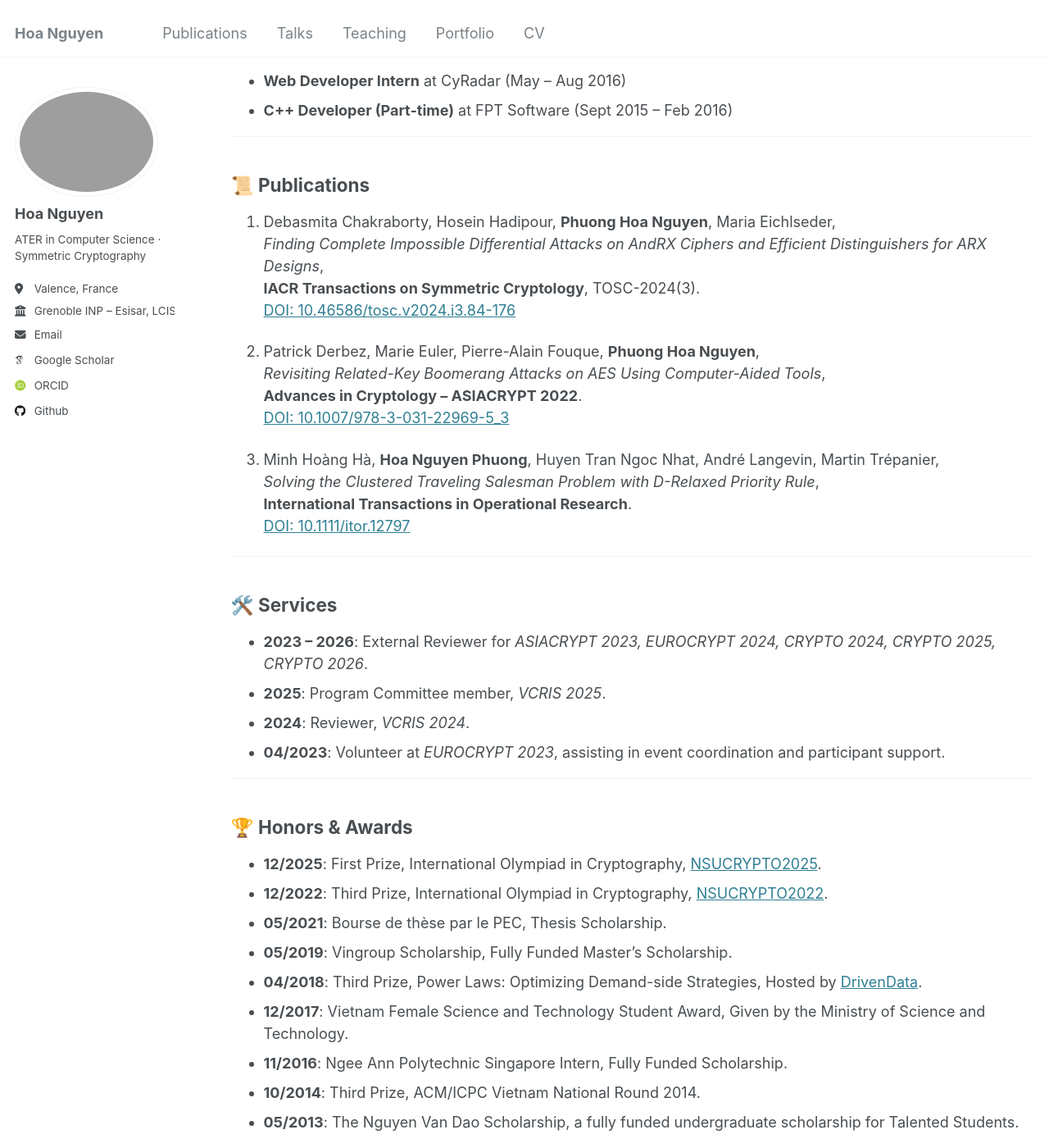
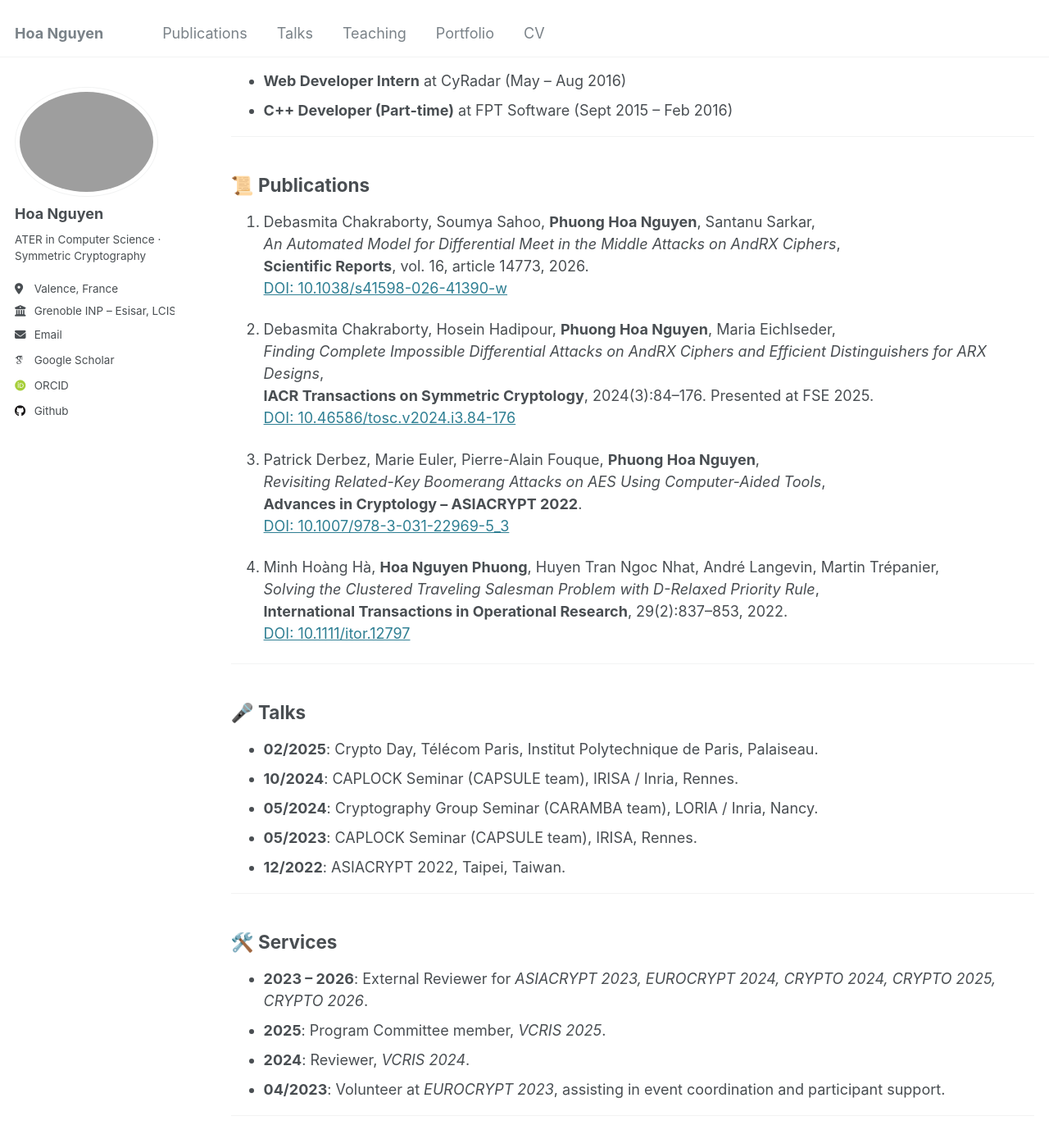
Before and after one commit to HoaNP/HoaNP.github.io, a Jekyll site: the page built from _pages/cv.md, in a window 1280 px wide and 1400 px high, scrolled down 2294 px. Shown: the whole window at 82% size. Built offline with Jekyll 4.4.1, drawn with Linux system fonts in a browser that asks for light colours; some web fonts are replaced; some of the changed text lies outside the part shown.

Commit message:
Add IN530 file

```diff
--- a/_pages/cv.md
+++ b/_pages/cv.md
@@ -86,20 +86,35 @@ redirect_from:
 
 ## 📜 Publications
 
-1. Debasmita Chakraborty, Hosein Hadipour, **Phuong Hoa Nguyen**, Maria Eichlseder,
+1. Debasmita Chakraborty, Soumya Sahoo, **Phuong Hoa Nguyen**, Santanu Sarkar,
+   *An Automated Model for Differential Meet in the Middle Attacks on AndRX Ciphers*,
+   **Scientific Reports**, vol. 16, article 14773, 2026.
+   [DOI: 10.1038/s41598-026-41390-w](https://doi.org/10.1038/s41598-026-41390-w)
+
+2. Debasmita Chakraborty, Hosein Hadipour, **Phuong Hoa Nguyen**, Maria Eichlseder,
    *Finding Complete Impossible Differential Attacks on AndRX Ciphers and Efficient Distinguishers for ARX Designs*,
-   **IACR Transactions on Symmetric Cryptology**, TOSC-2024(3).
+   **IACR Transactions on Symmetric Cryptology**, 2024(3):84–176. Presented at FSE 2025.
    [DOI: 10.46586/tosc.v2024.i3.84-176](https://doi.org/10.46586/tosc.v2024.i3.84-176)
 
-2. Patrick Derbez, Marie Euler, Pierre-Alain Fouque, **Phuong Hoa Nguyen**,
+3. Patrick Derbez, Marie Euler, Pierre-Alain Fouque, **Phuong Hoa Nguyen**,
    *Revisiting Related-Key Boomerang Attacks on AES Using Computer-Aided Tools*,
    **Advances in Cryptology – ASIACRYPT 2022**.
    [DOI: 10.1007/978-3-031-22969-5_3](https://doi.org/10.1007/978-3-031-22969-5_3)
 
-3. Minh Hoàng Hà, **Hoa Nguyen Phuong**, Huyen Tran Ngoc Nhat, André Langevin, Martin Trépanier,
+4. Minh Hoàng Hà, **Hoa Nguyen Phuong**, Huyen Tran Ngoc Nhat, André Langevin, Martin Trépanier,
    *Solving the Clustered Traveling Salesman Problem with D-Relaxed Priority Rule*,
-   **International Transactions in Operational Research**.
+   **International Transactions in Operational Research**, 29(2):837–853, 2022.
    [DOI: 10.1111/itor.12797](https://doi.org/10.1111/itor.12797)
+
+---
+
+## 🎤 Talks
+
+- **02/2025**: Crypto Day, Télécom Paris, Institut Polytechnique de Paris, Palaiseau.
+- **10/2024**: CAPLOCK Seminar (CAPSULE team), IRISA / Inria, Rennes.
+- **05/2024**: Cryptography Group Seminar (CARAMBA team), LORIA / Inria, Nancy.
+- **05/2023**: CAPLOCK Seminar (CAPSULE team), IRISA, Rennes.
+- **12/2022**: ASIACRYPT 2022, Taipei, Taiwan.
 
 ---
 
```
Also changed, not shown: other parts of _pages/cv.md (+1 -1 lines), _publications/2020-04-11-solving-clustered-traveling-salesman.md (+2 -2 lines), _publications/2026-02-19-differential-mitm-andrx.md (added, +12 -0 lines), _teaching/2014-spring-teaching-1.md (deleted, +0 -20 lines), _teaching/2015-spring-teaching-2.md (deleted, +0 -20 lines), _teaching/2026-fall-in530-cryptography.md (+32 -2 lines), 8 other files.
